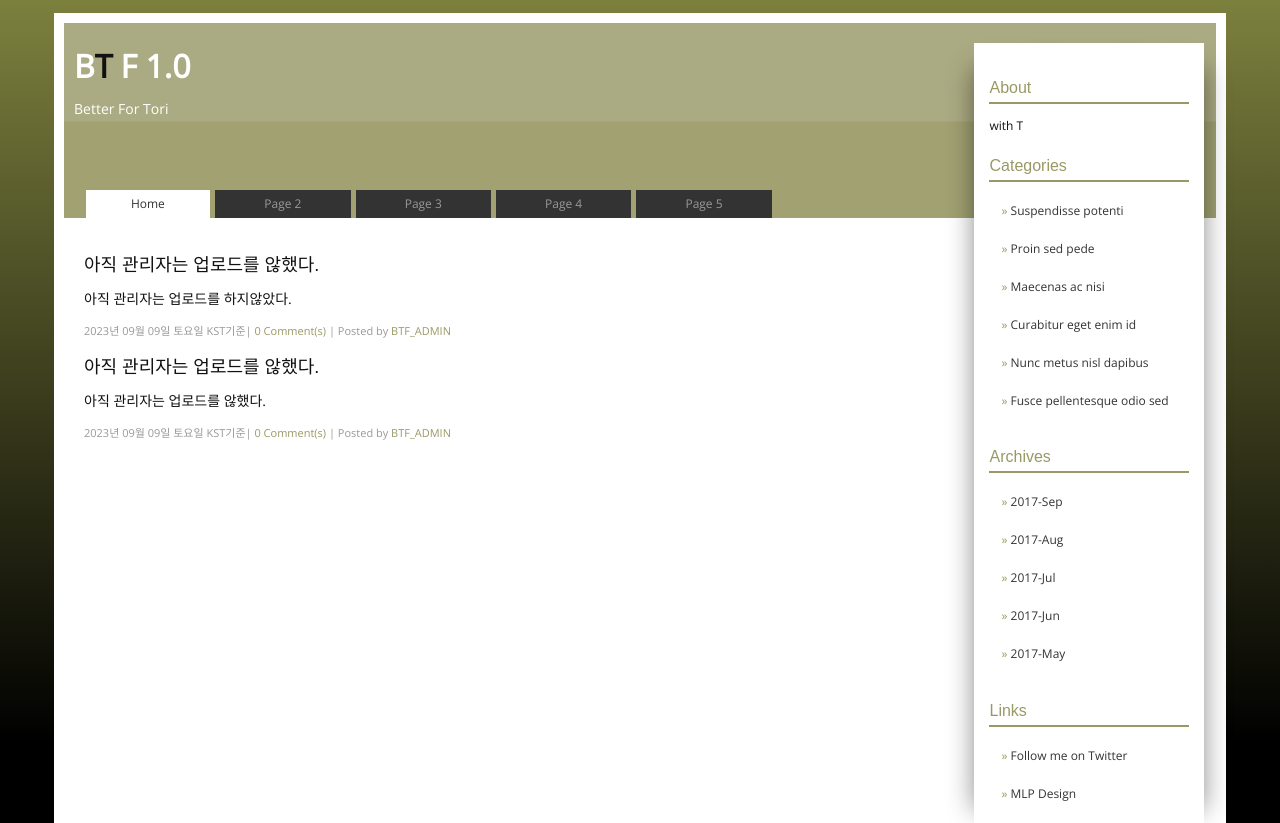
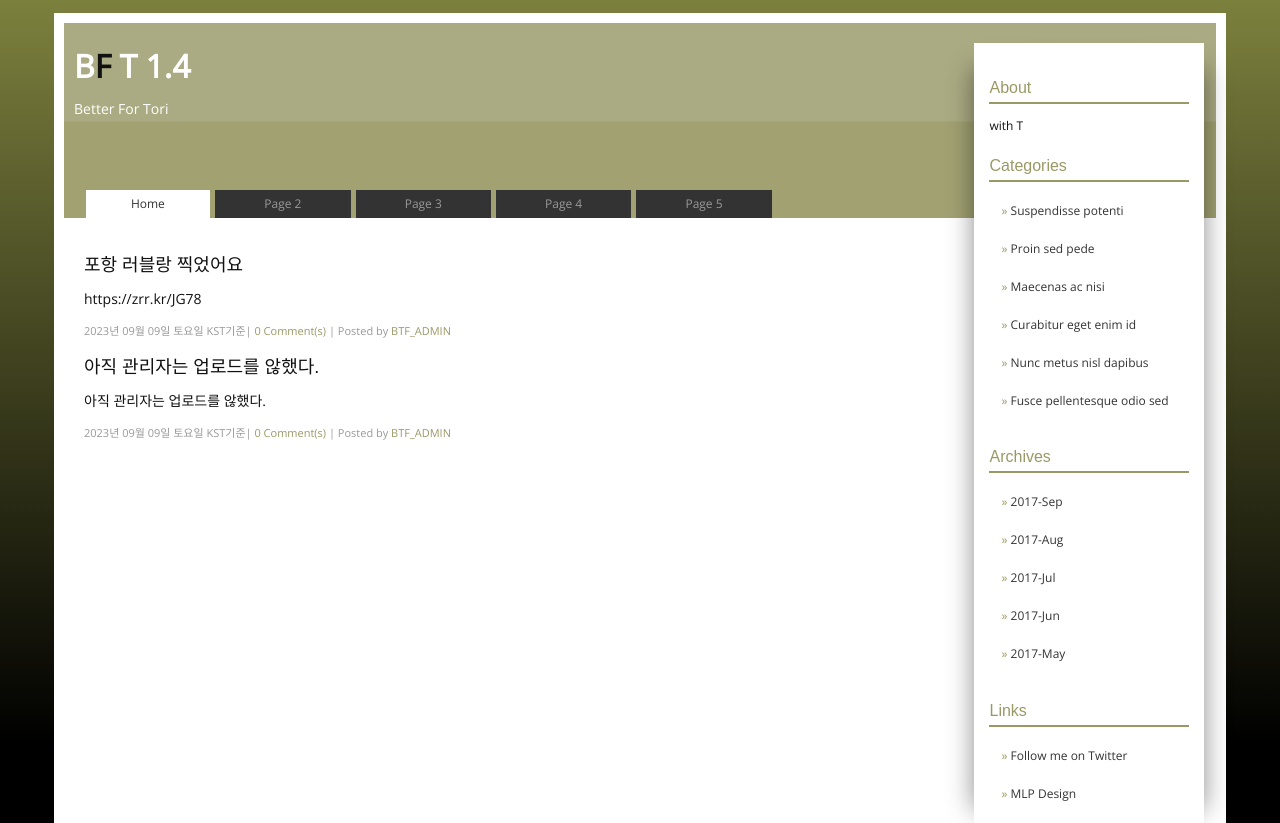
Before and after one commit to better-for-tori/BTF, a plain HTML site: page index.html in a window 1280 px wide. Shown: the top 823 px of the page. Drawn offline with nearby package versions, Linux system fonts and the light colour scheme.

Commit message:
Add files via upload

```diff
--- a/index.html
+++ b/index.html
@@ -19,7 +19,7 @@
 
 <!--start header-->
 <div id="banner">
-<h1>B<em>T</em> F</em> 1.0</h1>
+<h1>B<em>F</em> T</em> 1.4</h1>
 <p>Better For Tori</p>
 <!-- menu -->
 <label for="show-menu" class="responsive">&#9776;</label>
@@ -72,8 +72,8 @@
 		<div id="content">
 			<!--post item-->
 			<div class="item">
-				<h1>아직 관리자는 업로드를 않했다.</h1>
-				</p>아직 관리자는 업로드를 하지않았다.</p>
+				<h1>포항 러블랑 찍었어요</h1>
+				</p>https://zrr.kr/JG78</p>
 				</ul>
 				<span>2023년 09월 09일 토요일 KST기준| <a href="#">0 Comment(s)</a> | Posted by <a href="#">BTF_ADMIN</a></span>
 			</div>
```
